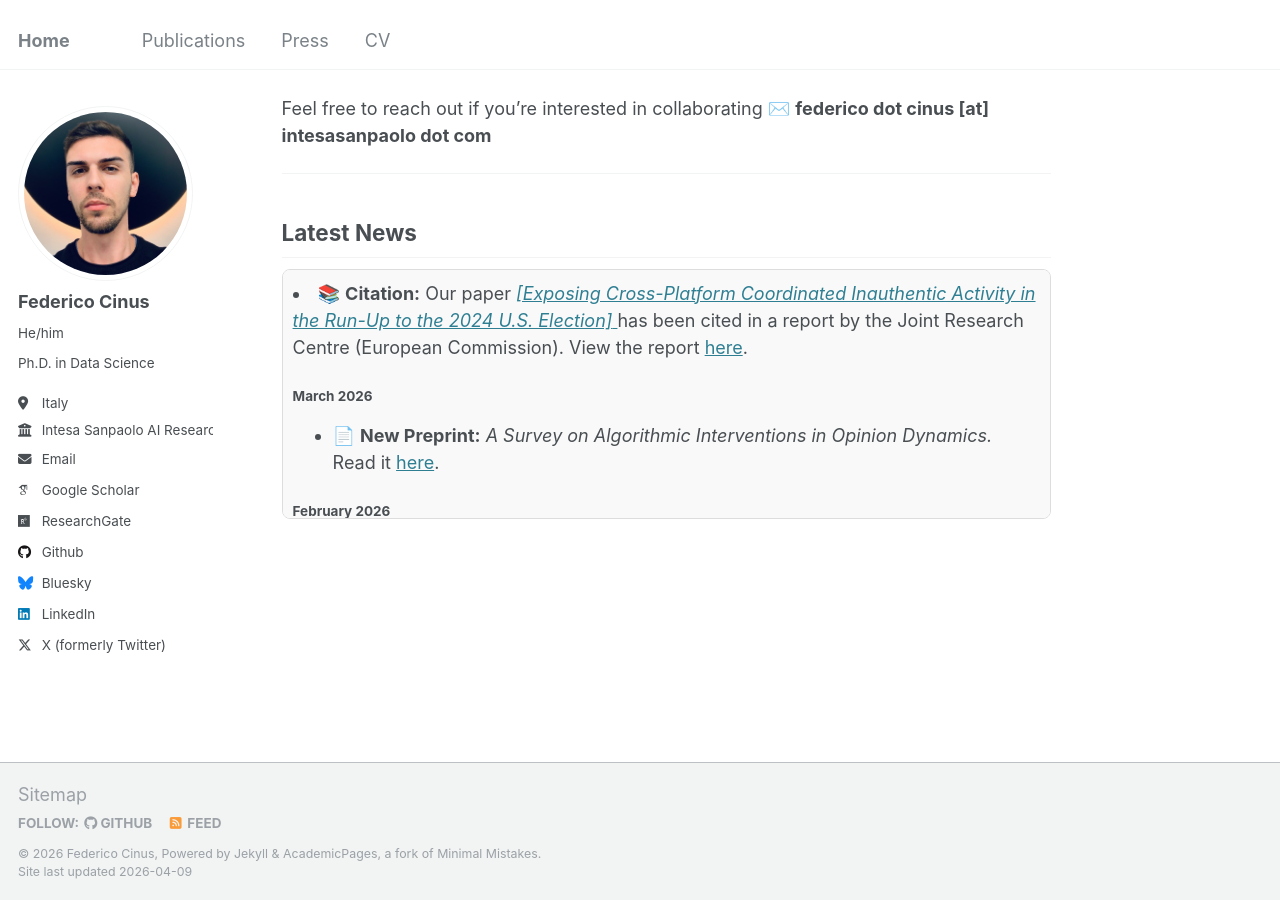
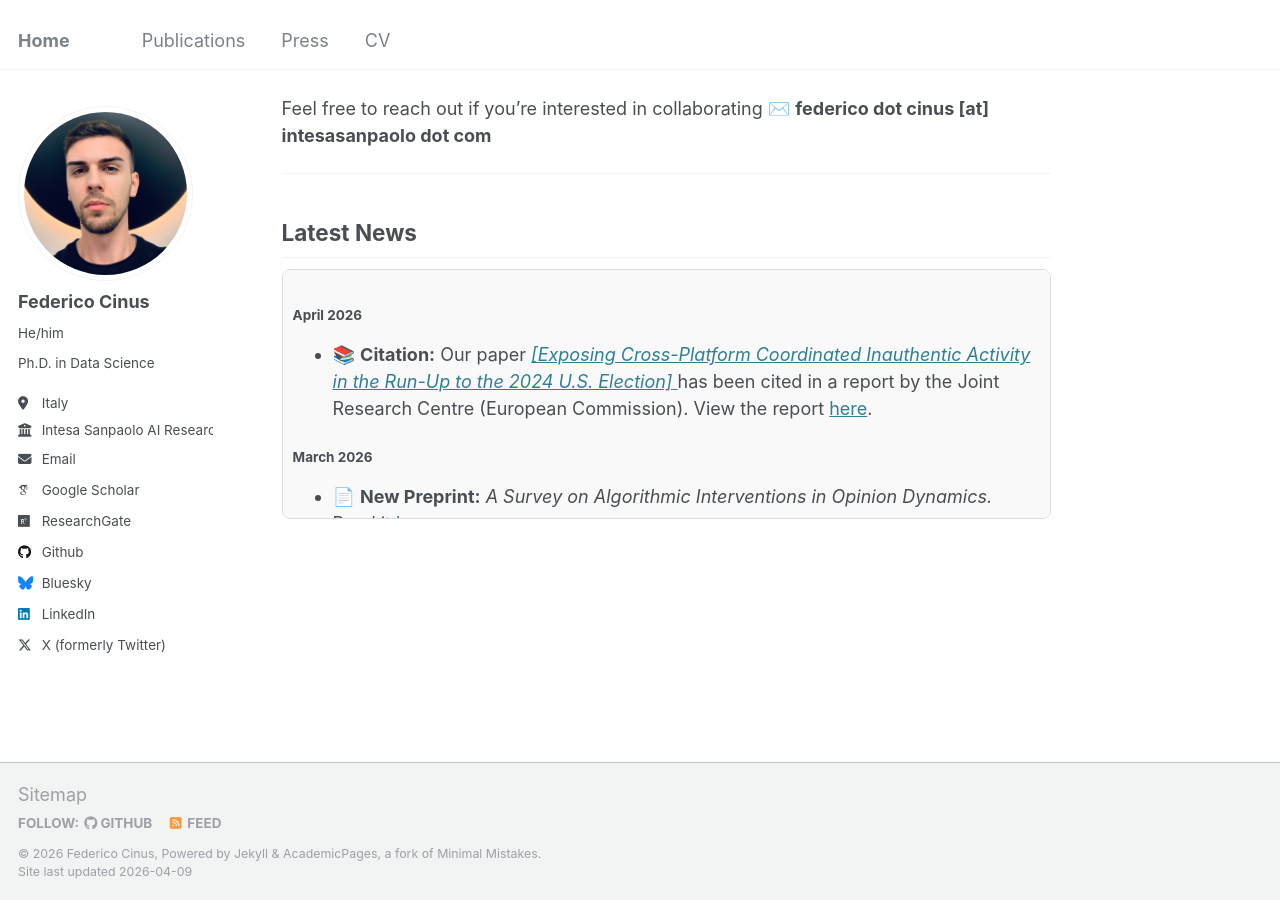
Before and after one commit to FedericoCinus/website, a Jekyll site: the page built from _pages/about.md, in a window 1280 px wide and 900 px high, scrolled down 610 px. Built offline with Jekyll 4.4.1, drawn with Linux system fonts in a browser that asks for light colours; some web fonts are replaced.

Commit message:
Update about.md

```diff
--- a/_pages/about.md
+++ b/_pages/about.md
@@ -34,13 +34,16 @@ Feel free to reach out if you’re interested in collaborating ✉️
 
 <div style="max-height: 250px; overflow-y: auto; padding: 10px; border: 1px solid #ddd; background: #f9f9f9; border-radius: 8px;">
 
-<li>📚 <b>Citation:</b> Our paper
-  <a href="https://dl.acm.org/doi/abs/10.1145/3696410.3714698" target="_blank">
-    <i>[Exposing Cross-Platform Coordinated Inauthentic Activity in the Run-Up to the 2024 U.S. Election]</i>
-  </a> has been cited in a report by the Joint Research Centre (European Commission).
-  View the report
-  <a href="https://publications.jrc.ec.europa.eu/repository/handle/JRC144603" target="_blank">here</a>.
-</li>
+<h4>April 2026</h4>
+<ul>
+  <li>📚 <b>Citation:</b> Our paper
+    <a href="https://dl.acm.org/doi/abs/10.1145/3696410.3714698" target="_blank">
+      <i>[Exposing Cross-Platform Coordinated Inauthentic Activity in the Run-Up to the 2024 U.S. Election]</i>
+    </a> has been cited in a report by the Joint Research Centre (European Commission).
+    View the report
+    <a href="https://publications.jrc.ec.europa.eu/repository/handle/JRC144603" target="_blank">here</a>.
+  </li>
+</ul>
 
 <h4>March 2026</h4>
 <ul>
```
